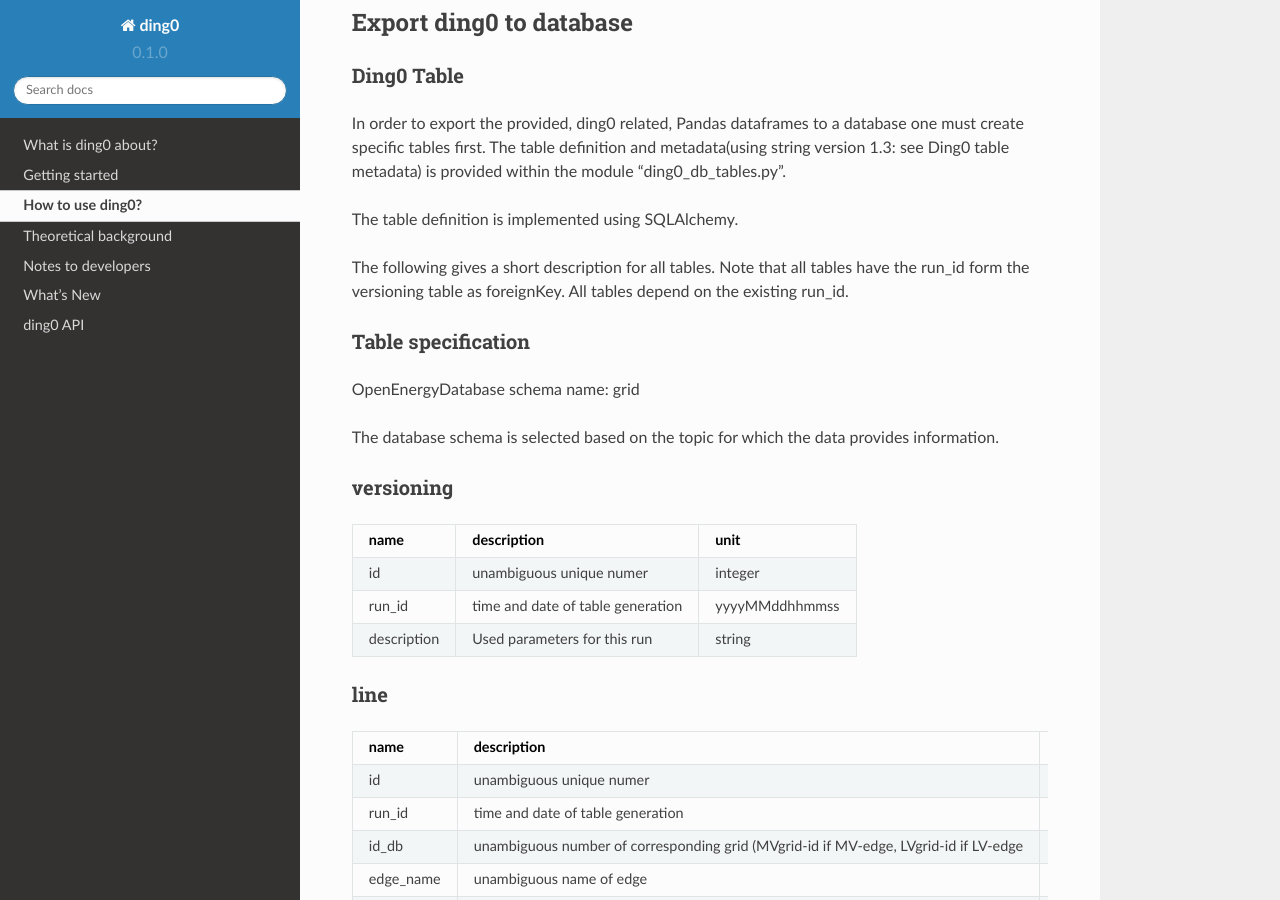
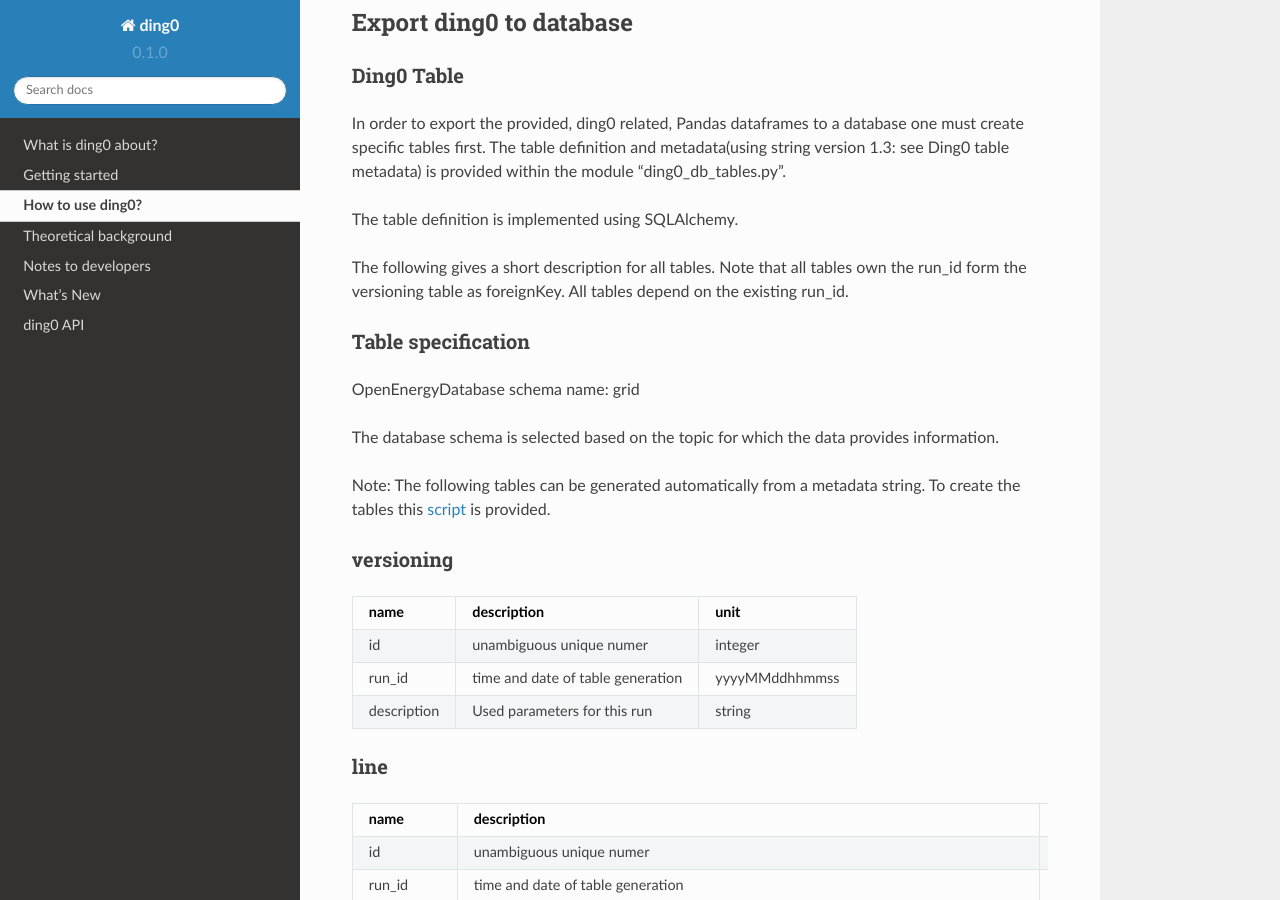
Before and after one commit to openego/ding0, a Sphinx documentation site: the page built from doc/usage_details.rst, in a window 1280 px wide and 900 px high, scrolled down 4070 px. Built offline with Sphinx 7.4.7 and the Read the Docs theme 2.0.0, drawn with Linux system fonts in a browser that asks for light colours; formulas are drawn with MathJax 3.

Commit message:
add description on how to update the provided information on all ding0 tables from metadata json strings

```diff
--- a/doc/usage_details.rst
+++ b/doc/usage_details.rst
@@ -208,7 +208,7 @@ the module "ding0_db_tables.py".
 
 The table definition is implemented using SQLAlchemy.
 
-The following gives a short description for all tables. Note that all tables have the run_id form the versioning
+The following gives a short description for all tables. Note that all tables own the run_id form the versioning
 table as foreignKey. All tables depend on the existing run_id.
 
 Table specification
@@ -216,6 +216,11 @@ Table specification
 OpenEnergyDatabase schema name: grid
 
 The database schema is selected based on the topic for which the data provides information.
+
+Note: The following tables can be generated automatically from a metadata string.
+To create the tables this script_ is provided.
+
+.. _script: https://gist.github.com/gplssm/63f11276387875763f2bbc7f9a5fdb8f
 
 versioning
 ----------
```
